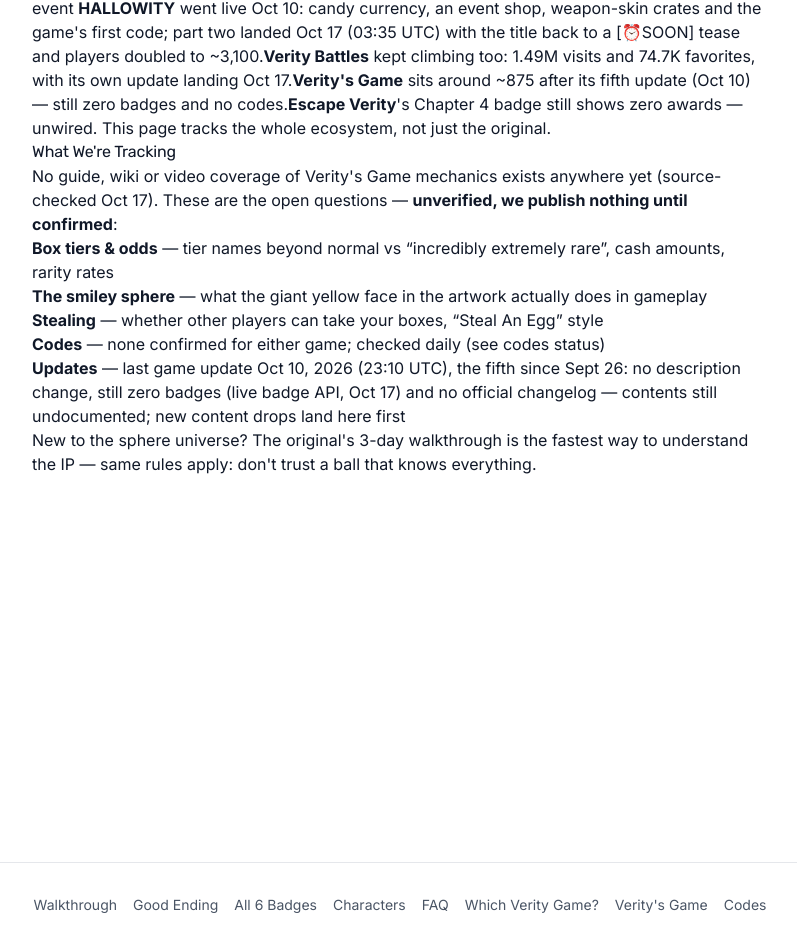
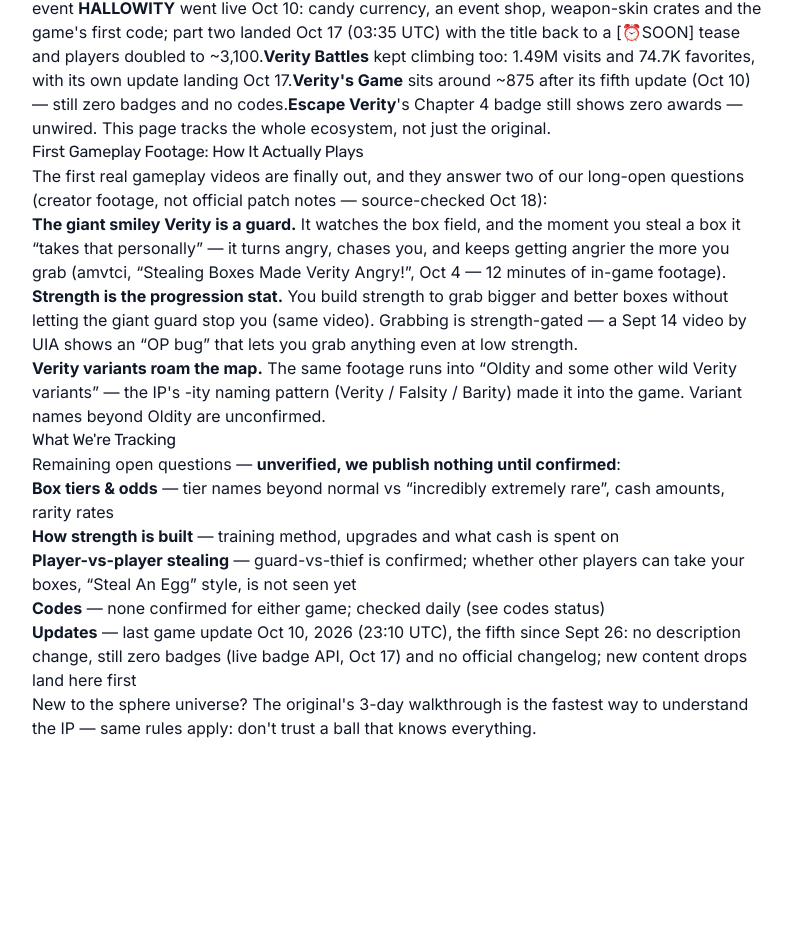
Before and after one commit to ken-fs/veritygame, a Next.js app: page /veritys-game in a window 1280 px wide. Shown: the part 2691-3628 px from the top of the page, without its empty margins (240-1037 px from the left). Built offline with nearby package versions, Linux system fonts and the light colour scheme.

Commit message:
content: /veritys-game 首批实玩机制确认（Oct 18）— 巨型 Verity 是箱子守卫（偷箱会激怒并追击，amvtci 10-4 实玩 12 分钟）；strength 为成长属性、抓箱有力量门槛（UIA 9-14 bug 视频佐证）；地图有 Oldity 等 Verity 变体；FAQ 同步一句

```diff
--- a/src/app/veritys-game/page.tsx
+++ b/src/app/veritys-game/page.tsx
@@ -18,7 +18,7 @@ export default function VeritysGamePage() {
     {
       question: "What is Verity's Game on Roblox?",
       answer:
-        "Verity's Game is a box-hunting collection game by Slime Time Studios (released September 4, 2026). A big field of boxes generates cash, some boxes are 'incredibly extremely rare', and the official description jokingly warns you to leave them alone. It passed 19 million visits; its Oct 10 update — the fifth since Sept 26 — changed nothing visible (still zero badges, no codes), and concurrent players sit around ~875 as of Oct 17. Steal A Verity! (~12,300 online, 1.20M favorites on 44.4M visits, title now [4X]) is the most-played Verity game on Roblox, ahead of Survive Verity in Area 51 (~3,100 — its Part 2 update landed Oct 17 and the title flipped back to a [⏰SOON] door tease), Build Base to Survive VERITY (~1,300), Is It Verity? (~900) and Verity Battles (~770)."
+        "Verity's Game is a box-hunting collection game by Slime Time Studios (released September 4, 2026). A big field of boxes generates cash, some boxes are 'incredibly extremely rare', and the official description jokingly warns you to leave them alone. It passed 19 million visits; its Oct 10 update — the fifth since Sept 26 — changed nothing visible (still zero badges, no codes), and concurrent players sit around ~875 as of Oct 17. Steal A Verity! (~12,300 online, 1.20M favorites on 44.4M visits, title now [4X]) is the most-played Verity game on Roblox, ahead of Survive Verity in Area 51 (~3,100 — its Part 2 update landed Oct 17 and the title flipped back to a [⏰SOON] door tease), Build Base to Survive VERITY (~1,300), Is It Verity? (~900) and Verity Battles (~770). First gameplay footage (Oct 2026) shows a strength stat you build to grab bigger boxes and a giant Verity guard that chases box thieves."
     },
     {
       question: "Is Verity's Game the same as Verity?",
@@ -155,17 +155,26 @@ export default function VeritysGamePage() {
           This page tracks the whole ecosystem, not just the original.
         </p>
 
+        <h2>First Gameplay Footage: How It Actually Plays</h2>
+        <p>
+          The first real gameplay videos are finally out, and they answer two of our long-open questions
+          (creator footage, not official patch notes — source-checked Oct 18):
+        </p>
+        <ul>
+          <li><strong>The giant smiley Verity is a guard.</strong> It watches the box field, and the moment you steal a box it &ldquo;takes that personally&rdquo; — it turns angry, chases you, and keeps getting angrier the more you grab (amvtci, &ldquo;Stealing Boxes Made Verity Angry!&rdquo;, Oct 4 — 12 minutes of in-game footage).</li>
+          <li><strong>Strength is the progression stat.</strong> You build strength to grab bigger and better boxes without letting the giant guard stop you (same video). Grabbing is strength-gated — a Sept 14 video by UIA shows an &ldquo;OP bug&rdquo; that lets you grab anything even at low strength.</li>
+          <li><strong>Verity variants roam the map.</strong> The same footage runs into &ldquo;Oldity and some other wild Verity variants&rdquo; — the IP&apos;s -ity naming pattern (Verity / Falsity / <a href="/characters">Barity</a>) made it into the game. Variant names beyond Oldity are unconfirmed.</li>
+        </ul>
         <h2>What We&apos;re Tracking</h2>
         <p>
-          No guide, wiki or video coverage of Verity&apos;s Game mechanics exists anywhere yet (source-checked Oct 17).
-          These are the open questions — <strong>unverified, we publish nothing until confirmed</strong>:
+          Remaining open questions — <strong>unverified, we publish nothing until confirmed</strong>:
         </p>
         <ul>
           <li><strong>Box tiers &amp; odds</strong> — tier names beyond normal vs &ldquo;incredibly extremely rare&rdquo;, cash amounts, rarity rates</li>
-          <li><strong>The smiley sphere</strong> — what the giant yellow face in the artwork actually does in gameplay</li>
-          <li><strong>Stealing</strong> — whether other players can take your boxes, &ldquo;Steal An Egg&rdquo; style</li>
+          <li><strong>How strength is built</strong> — training method, upgrades and what cash is spent on</li>
+          <li><strong>Player-vs-player stealing</strong> — guard-vs-thief is confirmed; whether other players can take your boxes, &ldquo;Steal An Egg&rdquo; style, is not seen yet</li>
           <li><strong>Codes</strong> — none confirmed for either game; checked daily (see <a href="/codes">codes status</a>)</li>
-          <li><strong>Updates</strong> — last game update Oct 10, 2026 (23:10 UTC), the fifth since Sept 26: no description change, still zero badges (live badge API, Oct 17) and no official changelog — contents still undocumented; new content drops land here first</li>
+          <li><strong>Updates</strong> — last game update Oct 10, 2026 (23:10 UTC), the fifth since Sept 26: no description change, still zero badges (live badge API, Oct 17) and no official changelog; new content drops land here first</li>
         </ul>
         <p>
           New to the sphere universe? The original&apos;s <a href="/walkthrough">3-day walkthrough</a> is the fastest
```
